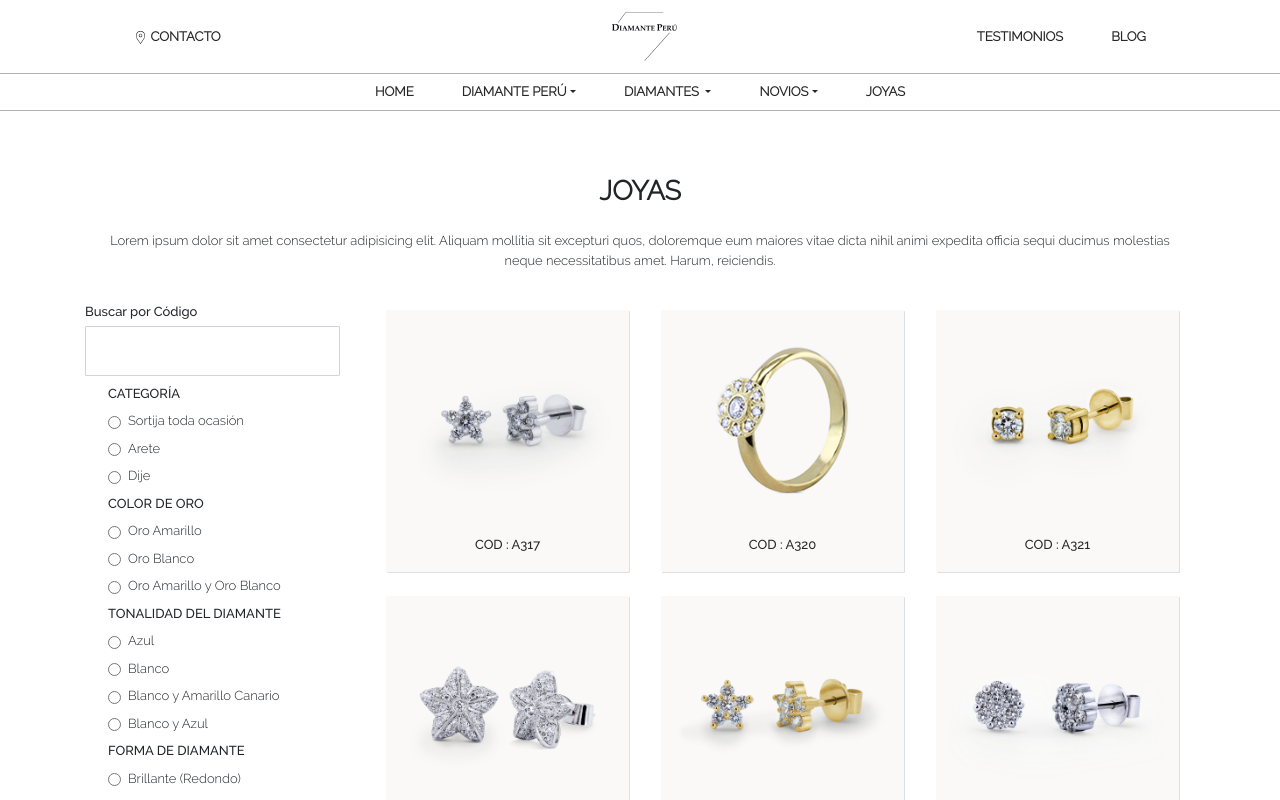
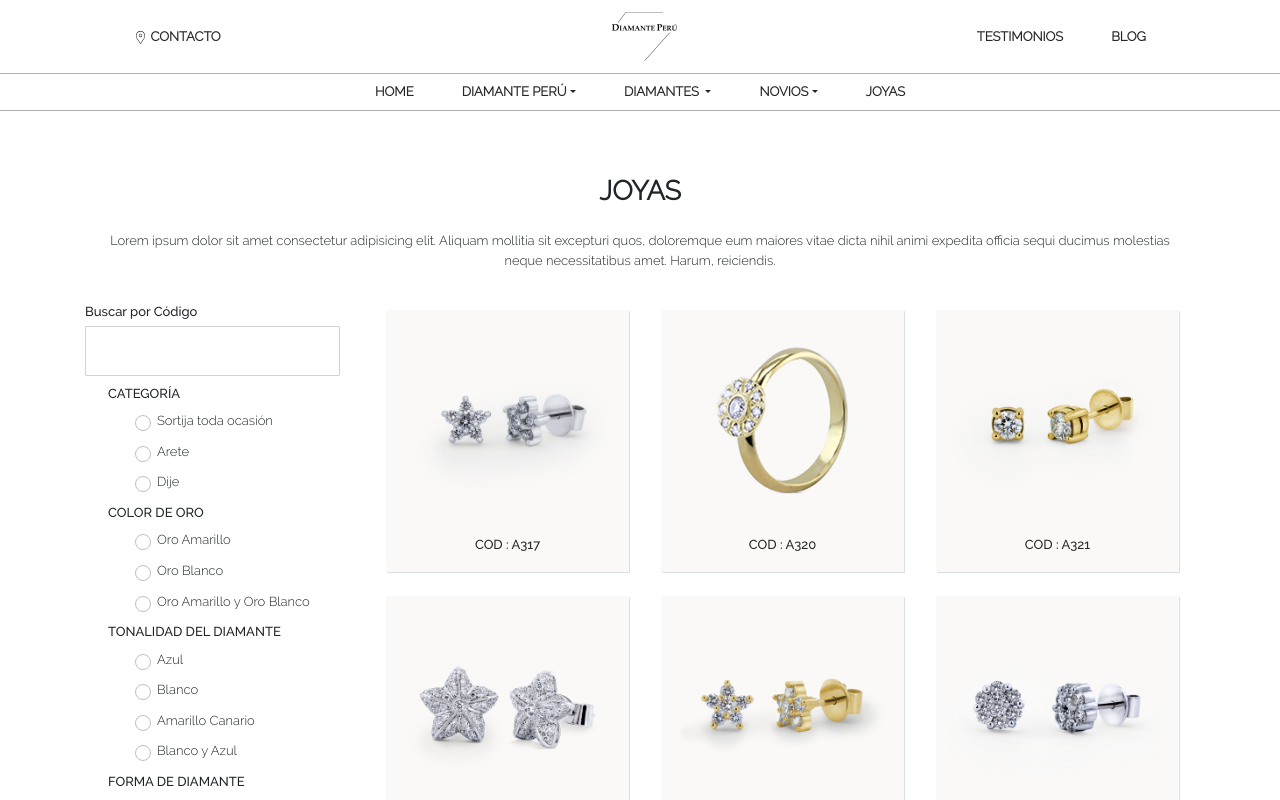
Before and after one commit to HB-Programacion/DiamantePeru, a React (Create React App) app in the folder my-app/: page /joyas in a window 1280 px wide. Shown: the top 800 px of the page. Built offline with nearby package versions, Linux system fonts and the light colour scheme.

Commit message:
cambios en el filtro

```diff
--- a/my-app/src/components/Joyas.jsx
+++ b/my-app/src/components/Joyas.jsx
@@ -242,7 +242,7 @@ const Joyas = () =>{
               <input checked={stateRadioTonalidad === "Blanco y Amarillo Canario"} onChange={(e)=>{handleOptionChange(e,filterTone,arrayFilter,"Blanco y Amarillo Canario",setStateRadioTonlidad)}}
                className="form-check-input" type="radio" name="toneradio" id= "Blanco y Amarillo Canario" value="Blanco y Amarillo Canario" />
               <label className="form-check-label raleway-light" htmlFor= "Blanco y Amarillo Canario" >
-              Blanco y Amarillo Canario
+               Amarillo Canario
               </label>
             </div>
 
--- a/my-app/src/css/App.css
+++ b/my-app/src/css/App.css
@@ -1363,6 +1363,33 @@ section.input-container label {
     text-decoration: none;
 }
 
+input[type="radio"] {
+    position: absolute;
+    clip: rect(0, 0, 0, 0);
+}
+
+input[type="radio"]+label::before {
+    content: '\a0';
+    display: inline-block;
+    margin: .2em .5em;
+    width: 1rem;
+    height: 1rem;
+    line-height: .75em;
+    transition: all .5s;
+    border: 1px solid silver;
+}
+
+input[type="radio"]+label::before {
+    border-radius: 50%;
+}
+
+input[type="radio"]:checked+label::before {
+    content: '\a0';
+    background: rgb(83, 82, 82);
+    border: 1px solid white;
+    box-shadow: inset 0 0 0 1px white, 0 0 0 1px rgb(83, 82, 82);
+}
+
 @media screen and (max-width:767px) {
     .flexWrap-eleccion-xs {
         -webkit-box-orient: vertical;
```
